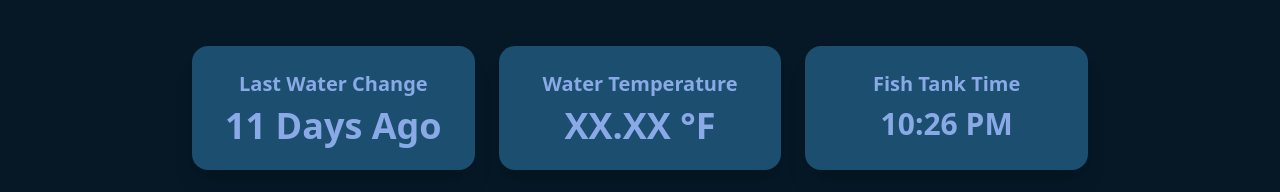
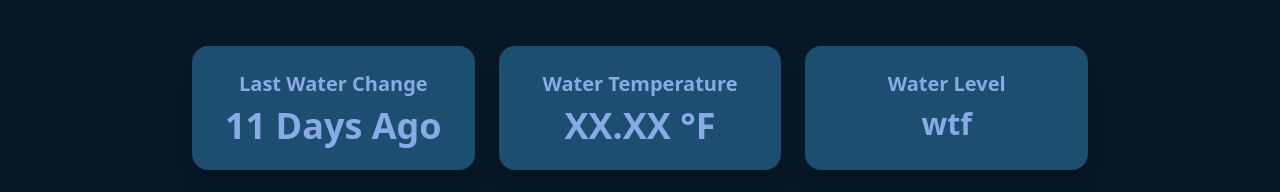
Before and after one commit to TheodoreWillingham/FishTank-Monitor, a React (Vite) app: page / in a window 1280 px wide. Shown: the part 338-530 px from the top of the page. Built offline with nearby package versions, Linux system fonts and the light colour scheme; no server answers; the database is empty.

Commit message:
fixed realtime update not working by assigning unique channel names NEXT WORK ON MAKING WATER LEVEL VALID IN STATS

```diff
--- a/src/components/StatsCard.jsx
+++ b/src/components/StatsCard.jsx
@@ -23,9 +23,10 @@ export const StatsCard = () => {
   useEffect(() => {
     getReading();
 
-    // Optional: Realtime subscription for live updates
+    //added this to have unique channel name
+
     const channel = supabase
-      .channel("realtime:tank_readings")
+      .channel(`statscard-${crypto.randomUUID()}`)
       .on(
         "postgres_changes",
         { event: "INSERT", schema: "public", table: "tank_readings" },
@@ -35,17 +36,15 @@ export const StatsCard = () => {
       )
       .subscribe();
 
+      console.log("StatsCard subscribed:", channel);
+
     return () => {
       supabase.removeChannel(channel);
+      console.log("StatsCard unsubscribed:", channel);
     };
   }, []);
 
   const waterChange = 11; //days since waterChange
-  const timeOfDay = new Intl.DateTimeFormat("en-US", {
-    timeZone: "America/New_York", // GMT-5 for part of the year
-    hour: "numeric",
-    minute: "numeric",
-  }).format(new Date());
 
   return (
     <div className="text-primary px-8 py-6 flex items-center justify-center">
@@ -60,14 +59,22 @@ export const StatsCard = () => {
         <div className="bg-card rounded-2xl p-6 shadow-xl flex flex-col items-center">
           <h2 className="text-xl font-semibold mb-2">Water Temperature</h2>
           <p className="text-4xl font-bold">
-              {tankReading != null ? tankReading.water_temp: "XX.XX"} °F
+            {tankReading != null ? tankReading.water_temp : "XX.XX"} °F
           </p>
         </div>
 
         {/* Time of Day */}
         <div className="bg-card rounded-2xl p-6 shadow-xl flex flex-col items-center">
-            <h2 className="text-xl font-semibold mb-2">Fish Tank Time</h2>
-            <p className="text-3xl font-bold">{timeOfDay}</p>
+          <h2 className="text-xl font-semibold mb-2">Water Level</h2>
+          <p className="text-3xl font-bold">
+            {tankReading != null
+              ? new Date(tankReading.recorded_at).toLocaleTimeString("en-US", {
+                  hour: "2-digit",
+                  minute: "2-digit",
+                  second: "2-digit",
+                })
+              : "wtf"}
+          </p>
         </div>
       </div>
     </div>
--- a/src/components/TempGraph.jsx
+++ b/src/components/TempGraph.jsx
@@ -40,7 +40,7 @@ export const TempGraph = () => {
 
     // Realtime subscription
     const channel = supabase
-      .channel("realtime:tank_readings")
+      .channel(`tempGraph-${crypto.randomUUID()}`)
       .on(
         "postgres_changes",
         { event: "INSERT", schema: "public", table: "tank_readings" },
@@ -131,6 +131,7 @@ export const TempGraph = () => {
                 stroke="rgb(var(--primary))"
                 strokeWidth={2}
                 dot={false}
+                animateNewValues={false}
               />
             </LineChart>
           </ResponsiveContainer>
```
Lines whose indentation alone changed are shown as unchanged.
